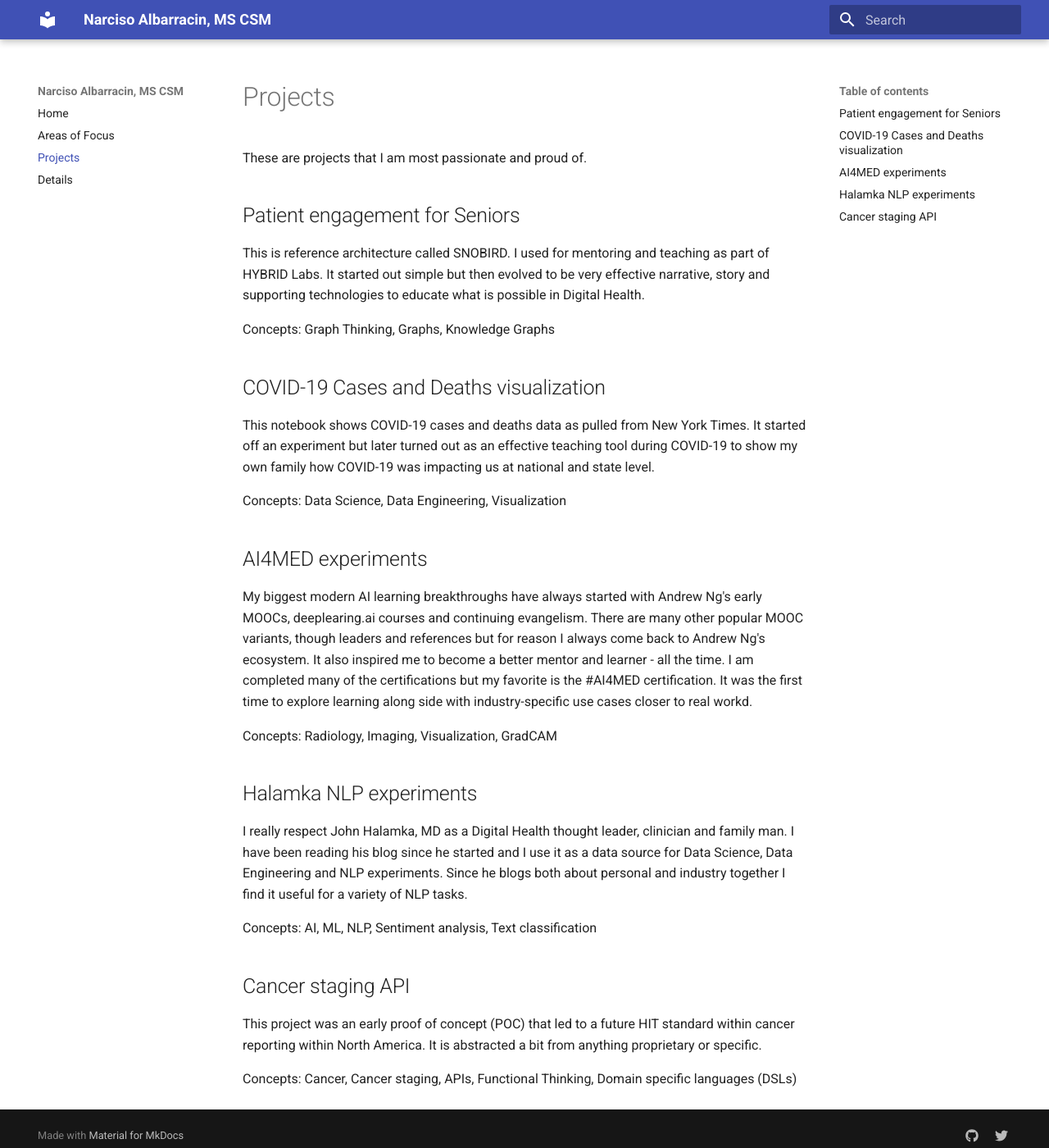
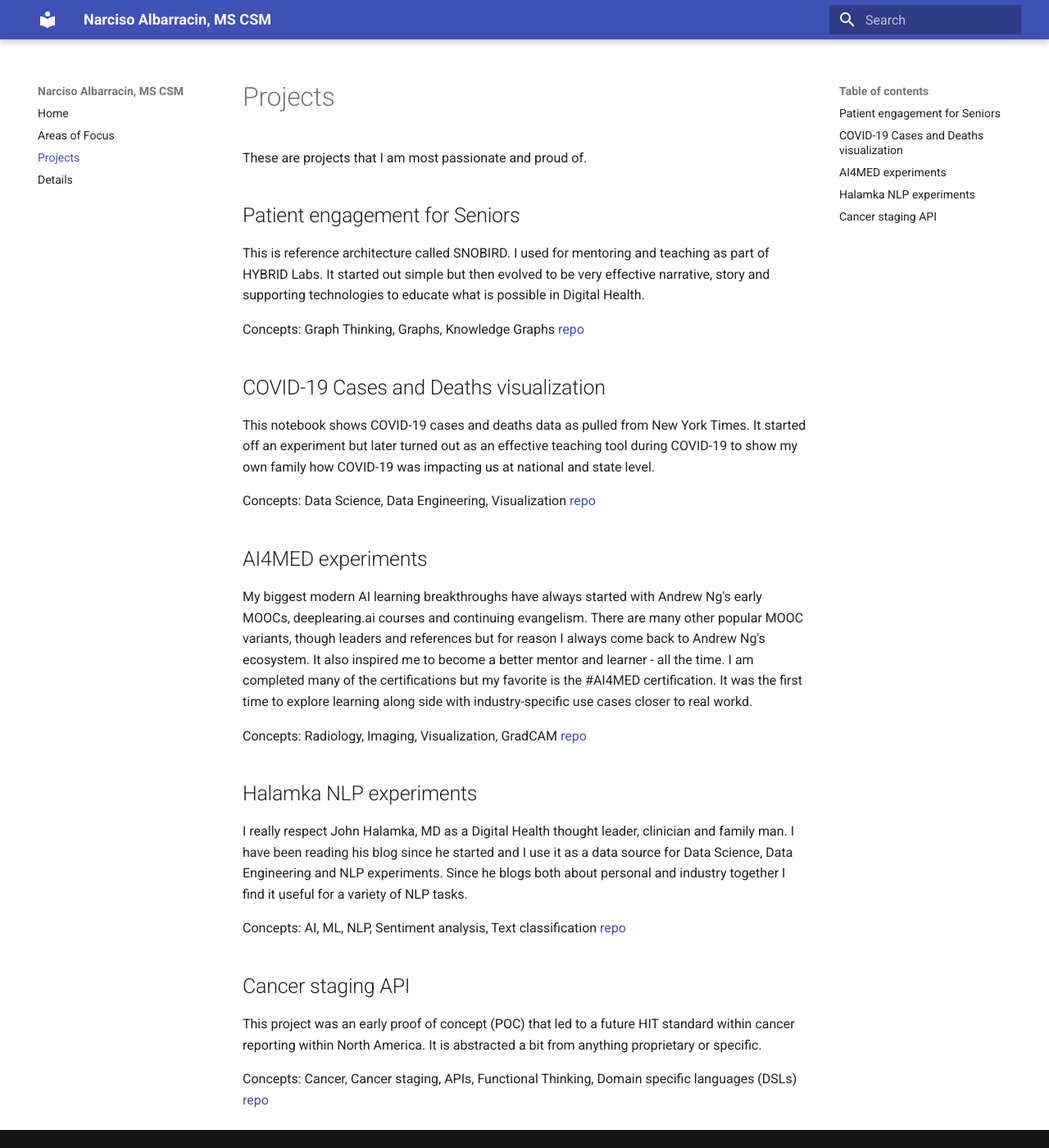
Before and after one commit to nalbarr/portfolio, an MkDocs documentation site: the page built from docs/projects.md, in a window 1280 px wide and 1400 px high. Shown: the whole window at 82% size. Built offline with MkDocs 1.6.1 and Material for MkDocs 9.7.7, drawn with Linux system fonts in a browser that asks for light colours.

Commit message:
Update projects.md

```diff
--- a/docs/projects.md
+++ b/docs/projects.md
@@ -5,23 +5,28 @@
 This is reference architecture called SNOBIRD.  I used for mentoring and teaching as part of HYBRID Labs.  It started out simple but then evolved to be very effective narrative, story and supporting technologies to educate what is possible in Digital Health.
 
 Concepts:  Graph Thinking, Graphs, Knowledge Graphs
+[repo]()
 
 ## COVID-19 Cases and Deaths visualization
 This notebook shows COVID-19 cases and deaths data as pulled from New York Times.  It started off an experiment but later turned out as an effective teaching tool during COVID-19 to show my own family how COVID-19 was impacting us at national and state level.
 
 Concepts: Data Science, Data Engineering, Visualization
+[repo](https://github.com/nalbarr/covid19-cases-deaths)
 
 ## AI4MED experiments
 My biggest modern AI learning breakthroughs have always started with Andrew Ng's early MOOCs, deeplearing.ai courses and continuing evangelism.  There are many other popular MOOC variants, though leaders and references but for reason I always come back to Andrew Ng's ecosystem.  It also inspired me to become a better mentor and learner - all the time.  I am completed many of the certifications but my favorite is the #AI4MED certification.  It was the first time to explore learning along side with industry-specific use cases closer to real workd.
 
 Concepts:  Radiology, Imaging, Visualization, GradCAM
+[repo](https://github.com/nalbarr/coursera-ai4med-course3/tree/master/week3)
 
 ## Halamka NLP experiments
 I really respect John Halamka, MD as a Digital Health thought leader, clinician and family man.  I have been reading his blog since he started and I use it as a data source for Data Science, Data Engineering and NLP experiments.  Since he blogs both about personal and industry together I find it useful for a variety of NLP tasks.
 
 Concepts:  AI, ML, NLP, Sentiment analysis, Text classification
+[repo]()
 
 ## Cancer staging API
 This project was an early proof of concept (POC) that led to a future HIT standard within cancer reporting within North America.  It is abstracted a bit from anything proprietary or specific.
 
 Concepts:  Cancer, Cancer staging, APIs, Functional Thinking, Domain specific languages (DSLs)
+[repo]()
```
